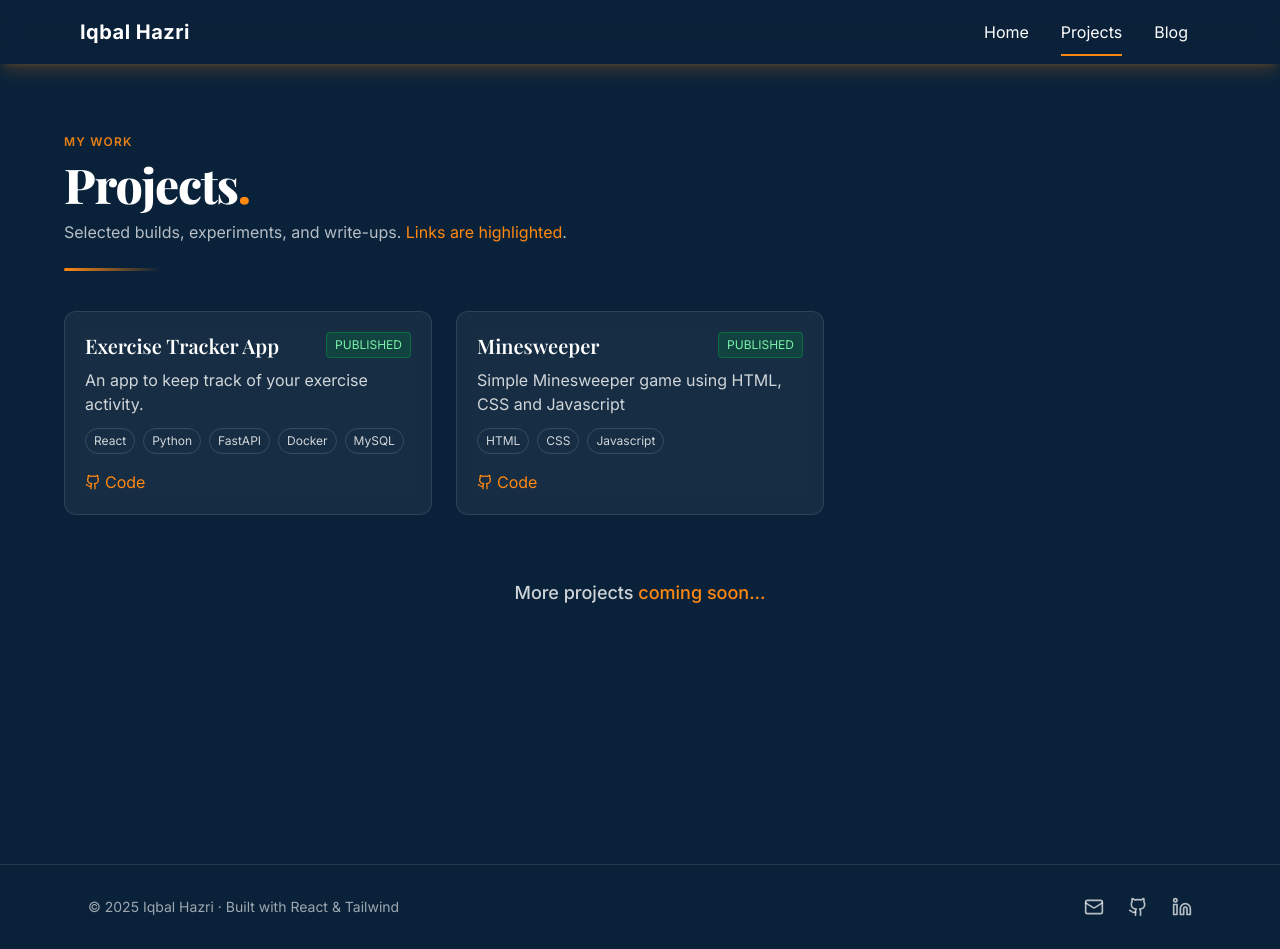
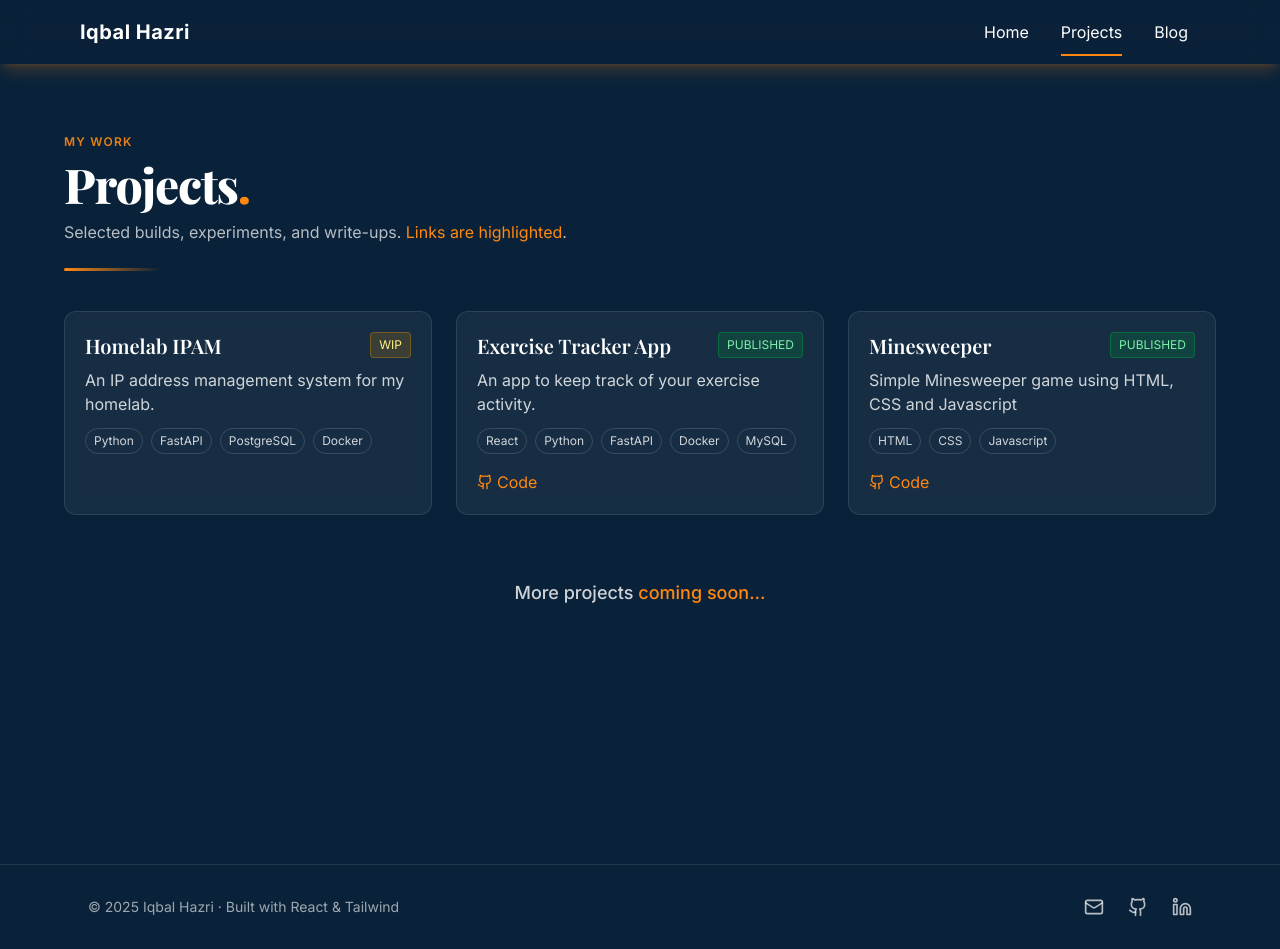
Before and after one commit to IqbalHazri/portfolio-website, a React (Vite) app: page /projects in a window 1280 px wide. Built offline with nearby package versions, Linux system fonts and the light colour scheme; a web font is replaced by a local one.

Commit message:
new project added

```diff
--- a/src/data/projects.js
+++ b/src/data/projects.js
@@ -21,5 +21,16 @@ export const projects = [
       github: "https://github.com/IqbalHazri/exercise-tracker-app",
       demo: null
     }
+  },
+  {
+    title: "Homelab IPAM",
+    summary: "An IP address management system for my homelab.",
+    tags: ["Python", "FastAPI", "PostgreSQL", "Docker"],
+    status: "wip", // "published" | "wip" | "idea"
+    year: 2026,
+    links: {
+      github: null,
+      demo: null
+    }
   }
 ];
```
